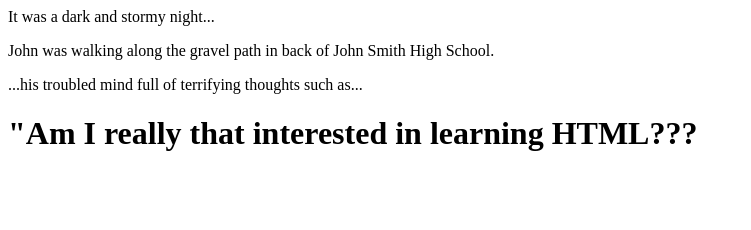
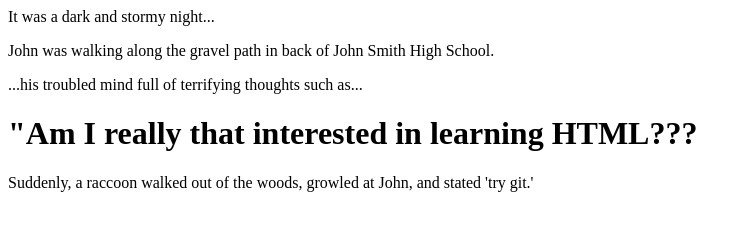
Before and after one commit to ahall133/fireside-story, a plain HTML site: page index.html in a window 1280 px wide. Shown: the whole page, without its empty margins (0-751 px from the left). Drawn offline with Linux system fonts and the light colour scheme.

Commit message:
added a line about a raccoon

```diff
--- a/index.html
+++ b/index.html
@@ -4,5 +4,6 @@
     <p>John was walking along the gravel path in back of John Smith High School.</p>
     <p>...his troubled mind full of terrifying thoughts such as...</p>
     <h1>"Am I really that interested in learning HTML???</h1>
+    <p> Suddenly, a raccoon walked out of the woods, growled at John, and stated 'try git.'</p>
   </body>
 </html>
```
